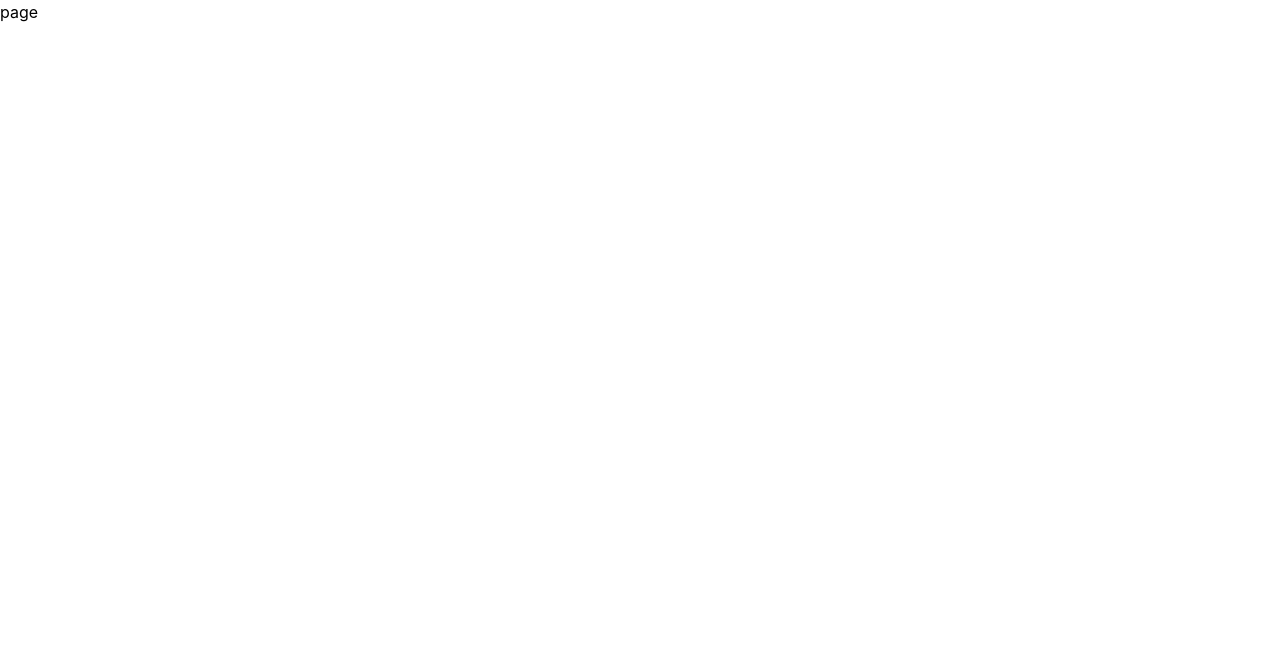
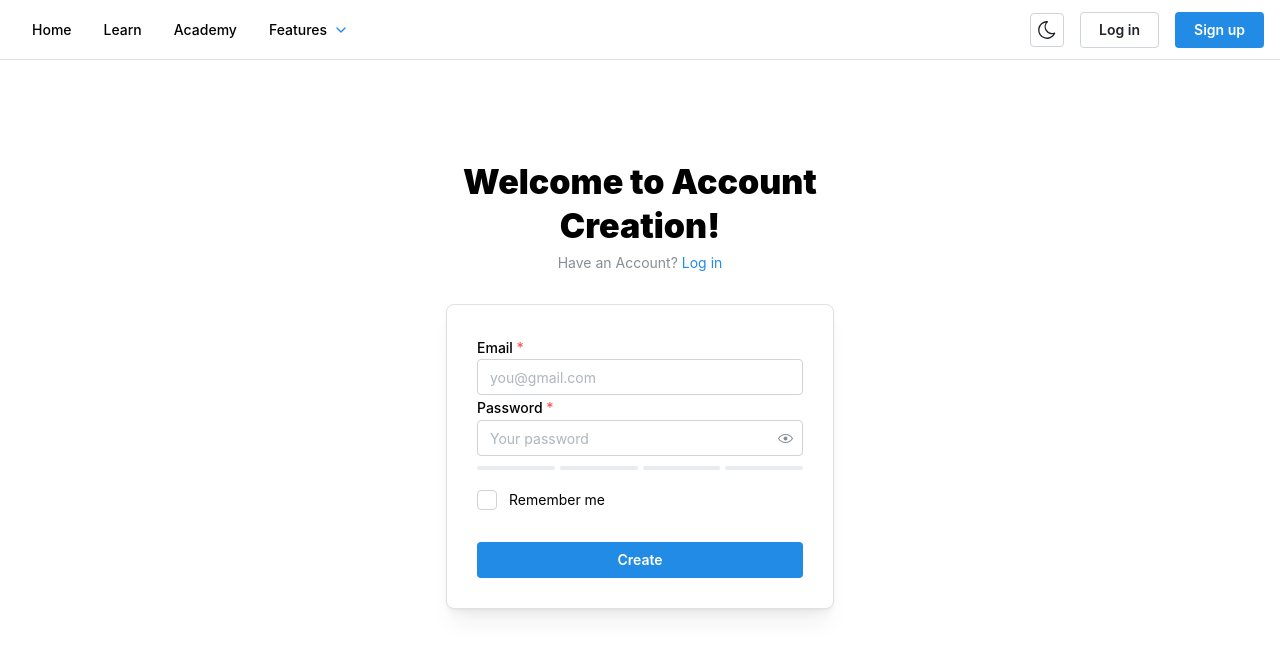
Before and after one commit to kitealva/task-app, a Next.js app: page /authentication/create in a window 1280 px wide. Shown: the top 654 px of the page. Built offline with nearby package versions, Linux system fonts and the light colour scheme.

Commit message:
login-create-made

```diff
--- a/src/app/authentication/create/page.tsx
+++ b/src/app/authentication/create/page.tsx
@@ -1,9 +1,13 @@
-import React from 'react'
+'use client'
+import AccountCreation from '@/app/components/Create'
+import NavBar from '@/app/components/NavBar'
 
-const page = () => {
+export default function Create() {
   return (
-    <div>page</div>
+    <main>
+      <NavBar />
+      <AccountCreation />
+    </main>
+
   )
 }
-
-export default page
--- a/src/app/authentication/page.tsx
+++ b/src/app/authentication/page.tsx
@@ -1,11 +1,11 @@
 'use client'
-import { AuthenticationTitle } from "../components/LogIn"
+import Login from '../components/Login'
 import NavBar from "../components/NavBar"
-export default function Home() {
+export default function Authentication() {
   return (
     <main>
       <NavBar />
-      <AuthenticationTitle />
+      <Login />
     </main>
 
   )
--- a/src/app/compcss/AuthenticationTitle.module.css
+++ b/src/app/compcss/AuthenticationTitle.module.css
@@ -3,3 +3,54 @@
     font-family: Greycliff CF, var(--mantine-font-family);
     font-weight: 900;
   }
+
+  .root {
+    position: relative;
+  }
+
+  .label {
+    position: absolute;
+    z-index: 2;
+    top: rem(7px);
+    left: var(--mantine-spacing-sm);
+    pointer-events: none;
+    color: light-dark(var(--mantine-color-gray-5), var(--mantine-color-dark-3));
+    transition: transform 150ms ease, font-size 150ms ease, color 150ms ease;
+
+    &[data-floating] {
+      transform: translate(calc(var(--mantine-spacing-sm) * -1), rem(-28px));
+      font-size: var(--mantine-font-size-xs);
+      font-weight: 500;
+      color: light-dark(var(--mantine-color-black), var(--mantine-color-white));
+    }
+  }
+
+  .required {
+    transition: opacity 150ms ease;
+    opacity: 0;
+
+    [data-floating] & {
+      opacity: 1;
+    }
+  }
+
+  .input {
+    &::placeholder {
+      transition: color 150ms ease;
+      color: transparent;
+    }
+
+    &[data-floating] {
+      &::placeholder {
+        color: var(--mantine-color-placeholder);
+      }
+    }
+  }
+
+  .invalid {
+    background-color: var(--mantine-color-red-light);
+  }
+
+  .icon {
+    color: light-dark(var(--mantine-color-red-6), var(--mantine-color-red-7));
+  }
--- /dev/null
+++ b/src/app/components/Create.tsx
@@ -0,0 +1,123 @@
+import {
+    Box,
+    Progress,
+    Text,
+    PasswordInput,
+    Group,
+    Center,
+    Button,
+    Container,
+    Title,
+    TextInput,
+    Anchor,
+    Paper,
+    Checkbox,
+  } from '@mantine/core';
+  import classes from '../compcss/AuthenticationTitle.module.css'
+
+  import { useInputState } from '@mantine/hooks';
+  import { IconCheck, IconX } from '@tabler/icons-react';
+  import { useState } from 'react';
+
+  function PasswordRequirement({ meets, label }: { meets: boolean; label: string }) {
+    return (
+      <Text component="div" c={meets ? 'teal' : 'red'} mt={5} size="sm">
+        <Center inline>
+          {meets ? <IconCheck size="0.9rem" stroke={1.5} /> : <IconX size="0.9rem" stroke={1.5} />}
+          <Box ml={7}>{label}</Box>
+        </Center>
+      </Text>
+    );
+  }
+
+  const requirements = [
+    { re: /[0-9]/, label: 'Includes number' },
+    { re: /[a-z]/, label: 'Includes lowercase letter' },
+    { re: /[A-Z]/, label: 'Includes uppercase letter' },
+    { re: /[$&+,:;=?@#|'<>.^*()%!-]/, label: 'Includes special symbol' },
+  ];
+
+  function getStrength(password: string) {
+    let multiplier = password.length > 5 ? 0 : 1;
+
+    requirements.forEach((requirement) => {
+      if (!requirement.re.test(password)) {
+        multiplier += 1;
+      }
+    });
+
+    return Math.max(100 - (100 / (requirements.length + 1)) * multiplier, 0);
+  }
+
+  export function AccountCreation() {
+    const [value, setValue] = useInputState('');
+    const strength = getStrength(value);
+    const [showPasswordRequirement, setShowPasswordRequirement] = useState(false);
+    const checks = requirements.map((requirement, index) => (
+    <PasswordRequirement key={index} label={requirement.label} meets={requirement.re.test(value)} />
+    ));
+    const bars = Array(4)
+    .fill(0)
+    .map((_, index) => (
+      <Progress
+        styles={{ section: { transitionDuration: '0ms' } }}
+        value={
+          value.length > 0 && index === 0 ? 100 : strength >= ((index + 1) / 4) * 100 ? 100 : 0
+        }
+        color={strength > 80 ? 'teal' : strength > 50 ? 'yellow' : 'red'}
+        key={index}
+        size={4}
+      />
+      ));
+
+    return (
+      <Container size={420} my={40}>
+        <Title ta="center" className={classes.title}>
+          Welcome to Account Creation!
+        </Title>
+        <Text c="dimmed" size="sm" ta="center" mt={5}>
+          Have an Account? {' '}
+
+          <Anchor href="authentication/create" size="sm">
+            Log in
+          </Anchor>
+
+        </Text>
+
+        <Paper withBorder shadow="md" p={30} mt={30} radius="md">
+        <TextInput label="Email" placeholder="you@gmail.com" required />
+        <div>
+        <PasswordInput
+        value={value}
+        onChange={setValue}
+        placeholder="Your password"
+        label="Password"
+        required
+        onClick={() => setShowPasswordRequirement(true)}
+        />
+
+        <Group gap={5} grow mt="xs" mb="md">
+        {bars}
+        </Group>
+
+
+        {showPasswordRequirement && (
+        <div>
+        <PasswordRequirement label="Has at least 6 characters" meets={value.length > 5} />
+        {checks}
+        </div>
+        )}
+
+        </div>
+          <Group justify="space-between" mt="lg">
+            <Checkbox label="Remember me" />
+          </Group>
+          <Button fullWidth mt="xl">
+            Create
+          </Button>
+        </Paper>
+      </Container>
+    );
+  }
+
+  export default AccountCreation;
--- a/src/app/components/NavBar.tsx
+++ b/src/app/components/NavBar.tsx
@@ -108,7 +108,7 @@
                 <HoverCard.Target>
                   <a href="#" className={classes.link}>
                     <Center inline>
-                      <Box component="span" mr={5}>
+                      <Box component="span" mr={6}>
                         Features
                       </Box>
                       <IconChevronDown
@@ -118,7 +118,7 @@
                     </Center>
                   </a>
                 </HoverCard.Target>
-                <HoverCard.Dropdown style={{ overflow: 'hidden' }}>
+                <HoverCard.Dropdown style={{ overflow: 'hidden'}}>
                   <Group justify="space-between" px="md">
                     <Text fw={500}>Features</Text>
                     <Anchor href="#" fz="xs">
```
Also changed, not shown: src/app/components/LogIn.tsx (+8 -9 lines).
